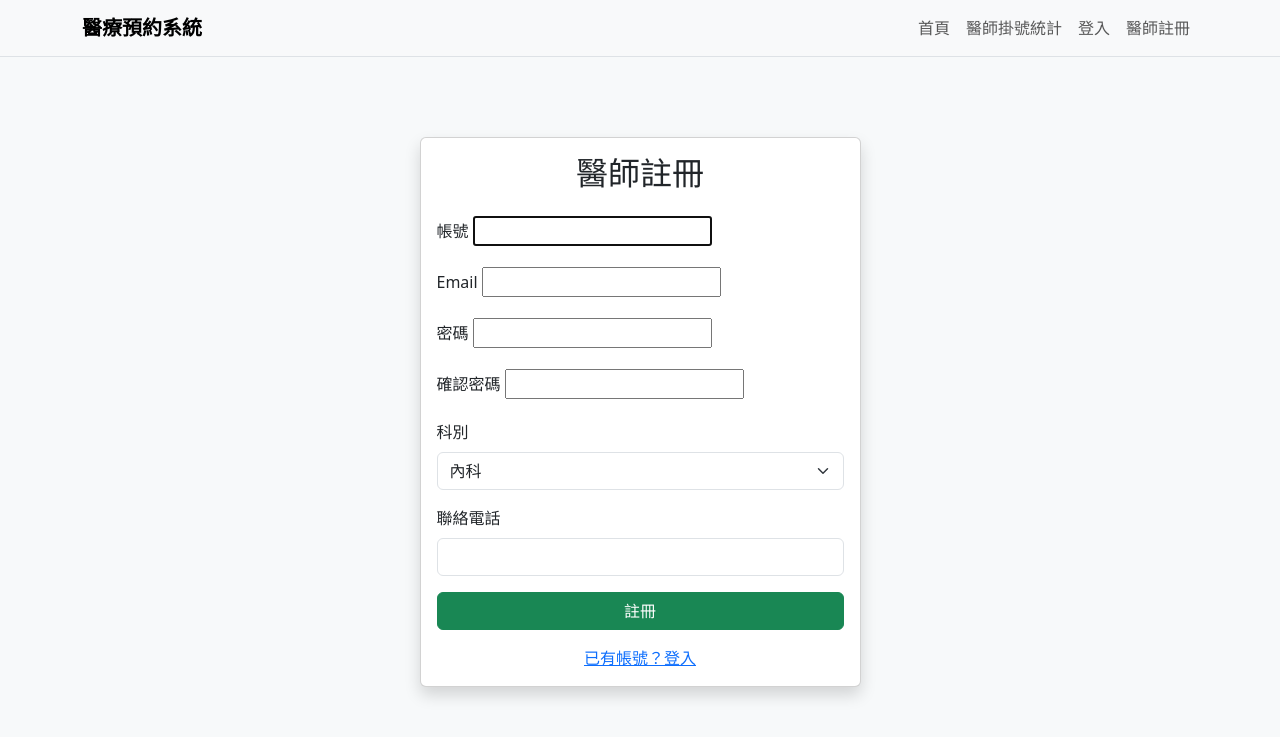
After one commit to ForeverONiming/SA_project, a Django app: page /doctor_register/ in a window 1280 px wide. The commit adds this page. Shown: the top 737 px of the page. Run offline with Django 4.2, Linux system fonts and the light colour scheme.

Commit message:
Update: 最新內容上傳

```diff
--- a/appointment/forms.py
+++ b/appointment/forms.py
@@ -1,7 +1,7 @@
 from django import forms
 from django.contrib.auth.forms import UserCreationForm
 from django.contrib.auth.models import User
-from .models import Appointment
+from .models import Appointment, DoctorProfile
 from .models import Appointment, DEPARTMENT_CHOICES, DOCTOR_LIST, TIME_SLOT_CHOICES
 
 class RegisterForm(UserCreationForm):
@@ -10,6 +10,23 @@ class RegisterForm(UserCreationForm):
     class Meta:
         model = User
         fields = ['username', 'email', 'password1', 'password2']
+
+class DoctorRegisterForm(UserCreationForm):
+    department = forms.ChoiceField(choices=DEPARTMENT_CHOICES, label="科別", widget=forms.Select(attrs={'class': 'form-select'}))
+    phone = forms.CharField(max_length=20, label="聯絡電話", widget=forms.TextInput(attrs={'class': 'form-control'}))
+
+    class Meta:
+        model = User
+        fields = ['username', 'email', 'password1', 'password2']
+
+    def save(self, commit=True):
+        user = super().save(commit)
+        DoctorProfile.objects.create(
+            user=user,
+            department=self.cleaned_data['department'],
+            phone=self.cleaned_data['phone']
+        )
+        return user
 
 class AppointmentForm(forms.ModelForm):
     class Meta:
--- /dev/null
+++ b/appointment/templates/appointment/doctor_register.html
@@ -0,0 +1,45 @@
+{% extends "base.html" %}
+{% block content %}
+<div class="container py-5">
+    <div class="row justify-content-center">
+        <div class="col-md-6 col-lg-5">
+            <div class="card shadow">
+                <div class="card-body">
+                    <h2 class="mb-4 text-center">醫師註冊</h2>
+                    <form method="post">
+                        {% csrf_token %}
+                        <div class="mb-3">
+                            <label class="form-label">帳號</label>
+                            {{ form.username }}
+                        </div>
+                        <div class="mb-3">
+                            <label class="form-label">Email</label>
+                            {{ form.email }}
+                        </div>
+                        <div class="mb-3">
+                            <label class="form-label">密碼</label>
+                            {{ form.password1 }}
+                        </div>
+                        <div class="mb-3">
+                            <label class="form-label">確認密碼</label>
+                            {{ form.password2 }}
+                        </div>
+                        <div class="mb-3">
+                            <label class="form-label">科別</label>
+                            {{ form.department }}
+                        </div>
+                        <div class="mb-3">
+                            <label class="form-label">聯絡電話</label>
+                            {{ form.phone }}
+                        </div>
+                        <button type="submit" class="btn btn-success w-100">註冊</button>
+                    </form>
+                    <div class="mt-3 text-center">
+                        <a href="{% url 'login' %}">已有帳號？登入</a>
+                    </div>
+                </div>
+            </div>
+        </div>
+    </div>
+</div>
+{% endblock %}
--- a/appointment/templates/base.html
+++ b/appointment/templates/base.html
@@ -19,11 +19,22 @@
                 <span class="navbar-toggler-icon"></span>
             </button>
             <div class="collapse navbar-collapse" id="navbarNav">
-                <ul class="navbar-nav ms-auto">
-                    <li class="nav-item"><a class="nav-link" href="{% url 'home' %}">首頁</a></li>
-                    <li class="nav-item"><a class="nav-link" href="{% url 'make_appointment' %}">我要預約</a></li>
-                    <li class="nav-item"><a class="nav-link" href="{% url 'my_appointments' %}">我的預約</a></li>
-                    <li class="nav-item"><a class="nav-link" href="{% url 'doctor_stats' %}">醫師掛號統計</a></li>
+            	<ul class="navbar-nav ms-auto">
+    			<li class="nav-item"><a class="nav-link" href="{% url 'home' %}">首頁</a></li>
+    			<li class="nav-item"><a class="nav-link" href="{% url 'doctor_stats' %}">醫師掛號統計</a></li>
+    			{% if user.is_authenticated %}
+        			{% if user.doctorprofile %}
+            				<li class="nav-item"><a class="nav-link" href="{% url 'doctor_dashboard' %}">醫師專區</a></li>
+            				<li class="nav-item"><a class="nav-link" href="{% url 'logout' %}">登出</a></li>
+        			{% else %}
+            				<li class="nav-item"><a class="nav-link" href="{% url 'make_appointment' %}">我要預約</a></li>
+            				<li class="nav-item"><a class="nav-link" href="{% url 'my_appointments' %}">我的預約</a></li>
+            				<li class="nav-item"><a class="nav-link" href="{% url 'logout' %}">登出</a></li>
+        			{% endif %}
+    			{% else %}
+        				<li class="nav-item"><a class="nav-link" href="{% url 'login' %}">登入</a></li>
+       					 <li class="nav-item"><a class="nav-link" href="{% url 'doctor_register' %}">醫師註冊</a></li>
+    				{% endif %}
                 </ul>
             </div>
         </div>
--- a/appointment/urls.py
+++ b/appointment/urls.py
@@ -3,6 +3,8 @@ from django.urls import path
 from . import views
 
 urlpatterns = [
+    path('doctor_register/', views.doctor_register, name='doctor_register'),
+    path('doctor_dashboard/', views.doctor_dashboard, name='doctor_dashboard'),
     path('', views.home_view, name='home'),
     path('register/', views.register_view, name='register'),
     path('login/', views.login_view, name='login'),
--- a/appointment/views.py
+++ b/appointment/views.py
@@ -1,12 +1,12 @@
 from django.shortcuts import render, redirect, get_object_or_404
 from django.contrib.auth import authenticate, login, logout
-from django.contrib.auth.decorators import login_required
+from django.contrib.auth.decorators import login_required, user_passes_test
 from django.contrib import messages
 from django.http import HttpResponseRedirect
 from django.urls import reverse
 from django.db.models import Count
-from .forms import RegisterForm, AppointmentForm
-from .models import Appointment, DOCTOR_LIST
+from .forms import RegisterForm, AppointmentForm, DoctorRegisterForm
+from .models import Appointment, DOCTOR_LIST, DoctorProfile
 import json
 
 
@@ -40,6 +40,39 @@ def logout_view(request):
     logout(request)
     return redirect('home')
 
+def doctor_register(request):
+    if request.method == 'POST':
+        form = DoctorRegisterForm(request.POST)
+        if form.is_valid():
+            user = form.save()
+            # 註冊前先檢查這個 user 是否已有 DoctorProfile
+            if DoctorProfile.objects.filter(user=user).exists():
+                # 已經有，給錯誤訊息
+                messages.error(request, "此帳號已是醫師，請勿重複註冊。")
+                return redirect('doctor_register')
+            # 沒有才新增
+            DoctorProfile.objects.create(
+                user=user,
+                department=form.cleaned_data['department'],
+                phone=form.cleaned_data['phone'],
+            )
+            messages.success(request, '註冊成功')
+            return redirect('login')
+    else:
+        form = DoctorRegisterForm()
+    return render(request, 'appointment/doctor_register.html', {'form': form})
+
+def doctor_required(user):
+    return user.is_superuser or hasattr(user, 'doctorprofile')
+
+@login_required
+@user_passes_test(doctor_required)
+def doctor_dashboard(request):
+    doctor = request.user.doctorprofile
+    # 只顯示這位醫師的預約
+    appointments = Appointment.objects.filter(doctor=doctor.user.username).order_by('-date', '-time_slot')
+    return render(request, 'appointment/doctor_dashboard.html', {'doctor': doctor, 'appointments': appointments})
+
 @login_required
 def make_appointment(request):
     if request.method == 'POST':
@@ -56,6 +89,10 @@ def make_appointment(request):
 
 @login_required
 def make_appointment(request):
+    # 查詢所有醫師，依科別分組
+    doctors_by_dep = {}
+    for d in DoctorProfile.objects.all():
+        doctors_by_dep.setdefault(d.department, []).append(d.user.username)
     if request.method == 'POST':
         form = AppointmentForm(request.POST)
         if form.is_valid():
@@ -66,10 +103,9 @@ def make_appointment(request):
             return redirect('my_appointments')
     else:
         form = AppointmentForm()
-    # 傳 doctor_list_json 給前端
     context = {
-        'form': form,
-        'doctor_list_json': json.dumps(DOCTOR_LIST, ensure_ascii=False)
+        'form': form,  # 用同一個 form 物件
+        'doctor_list_json': json.dumps(doctors_by_dep, ensure_ascii=False),
     }
     return render(request, 'appointment/make_appointment.html', context)
 
```
Also changed, not shown: appointment/models.py (+11 -2 lines), appointment/templates/appointment/doctor_dashboard.html (added, +31 -0 lines), appointment/migrations/0003_doctorprofile.py (added), db.sqlite3, readme.txt (added), 1 other file.
